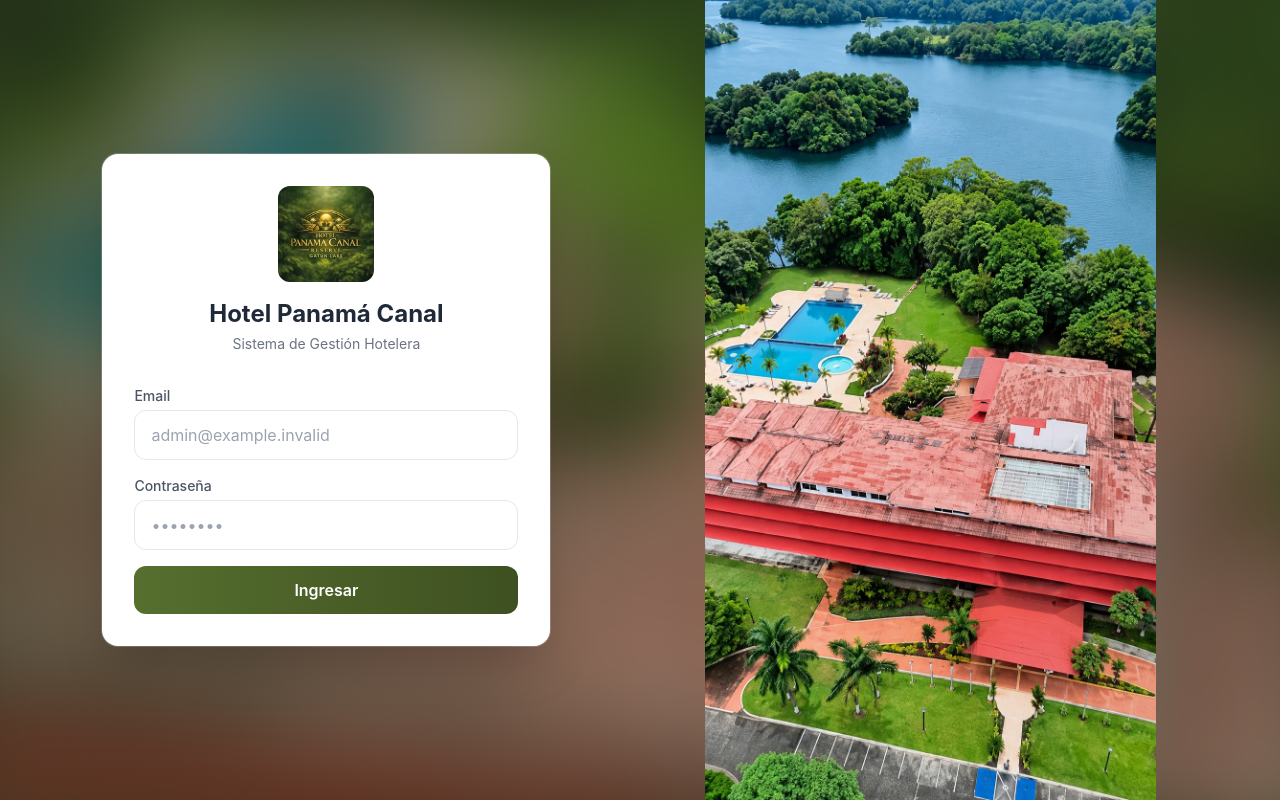
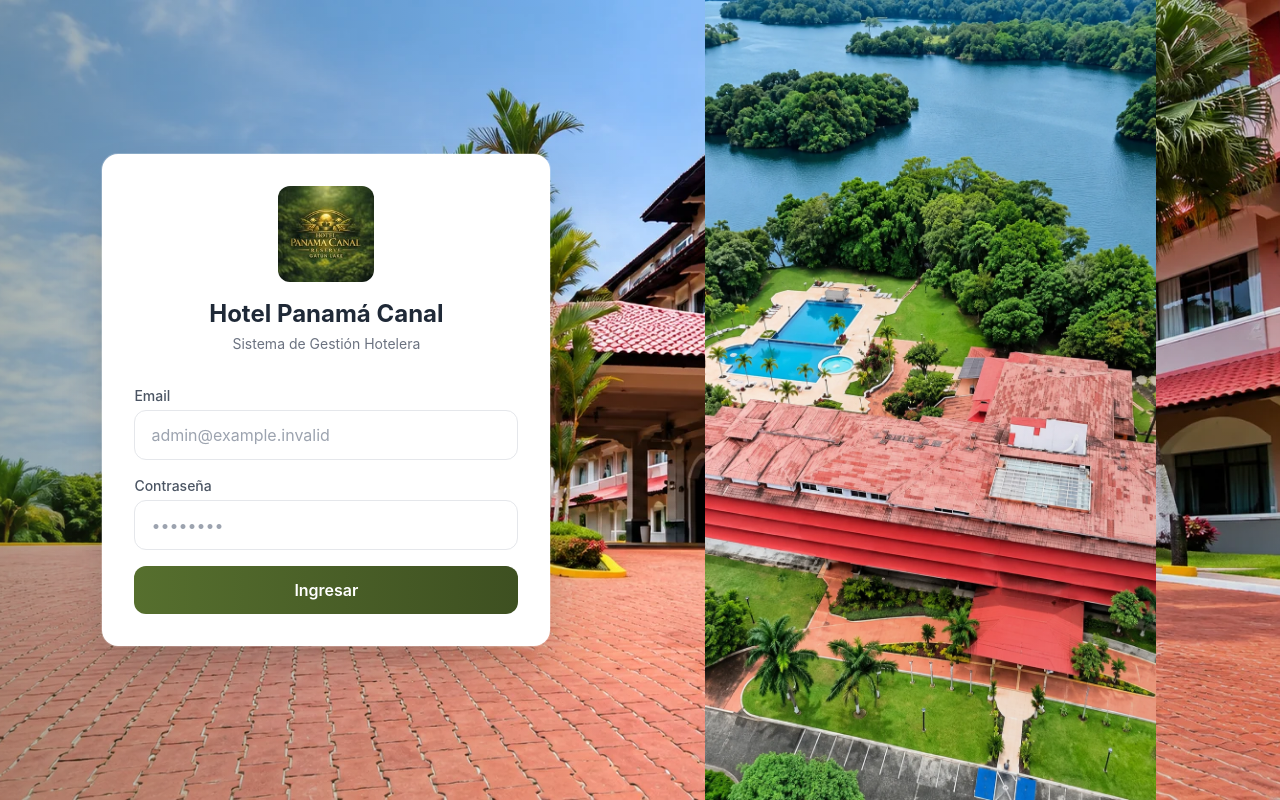
Before and after one commit to hbouche/Hotelcanalpms, a React (Vite) app: page / in a window 1280 px wide. Built offline with nearby package versions, Linux system fonts and the light colour scheme.

Commit message:
Add distinct hotel entrance background behind complete aerial view

```diff
--- a/src/pages/Login.tsx
+++ b/src/pages/Login.tsx
@@ -17,8 +17,8 @@
 
   return (
     <main className="relative isolate min-h-screen min-h-[100svh] overflow-hidden bg-mahana-900 flex items-center justify-center px-4 py-8 sm:p-8 md:justify-start lg:px-[8vw]">
-      <img src="/hotel-panama-canal-login.webp" alt="" aria-hidden="true"
-        className="absolute inset-0 -z-30 h-full w-full scale-110 object-cover blur-2xl opacity-50" />
+      <img src="/hotel-panama-canal-facade.webp" alt="" aria-hidden="true"
+        className="absolute inset-0 -z-30 h-full w-full object-cover object-center" />
       <img src="/hotel-panama-canal-login.webp" alt="" aria-hidden="true"
         className="absolute inset-0 -z-20 h-full w-full object-contain object-center md:object-right lg:object-[85%_center]" fetchPriority="high" />
       <div aria-hidden="true" className="absolute inset-0 -z-10 bg-gradient-to-r from-mahana-900/35 via-transparent to-black/10" />
```
Also changed, not shown: public/IMAGE-SOURCES.md (+2 -0 lines), public/hotel-panama-canal-facade.webp (added).
